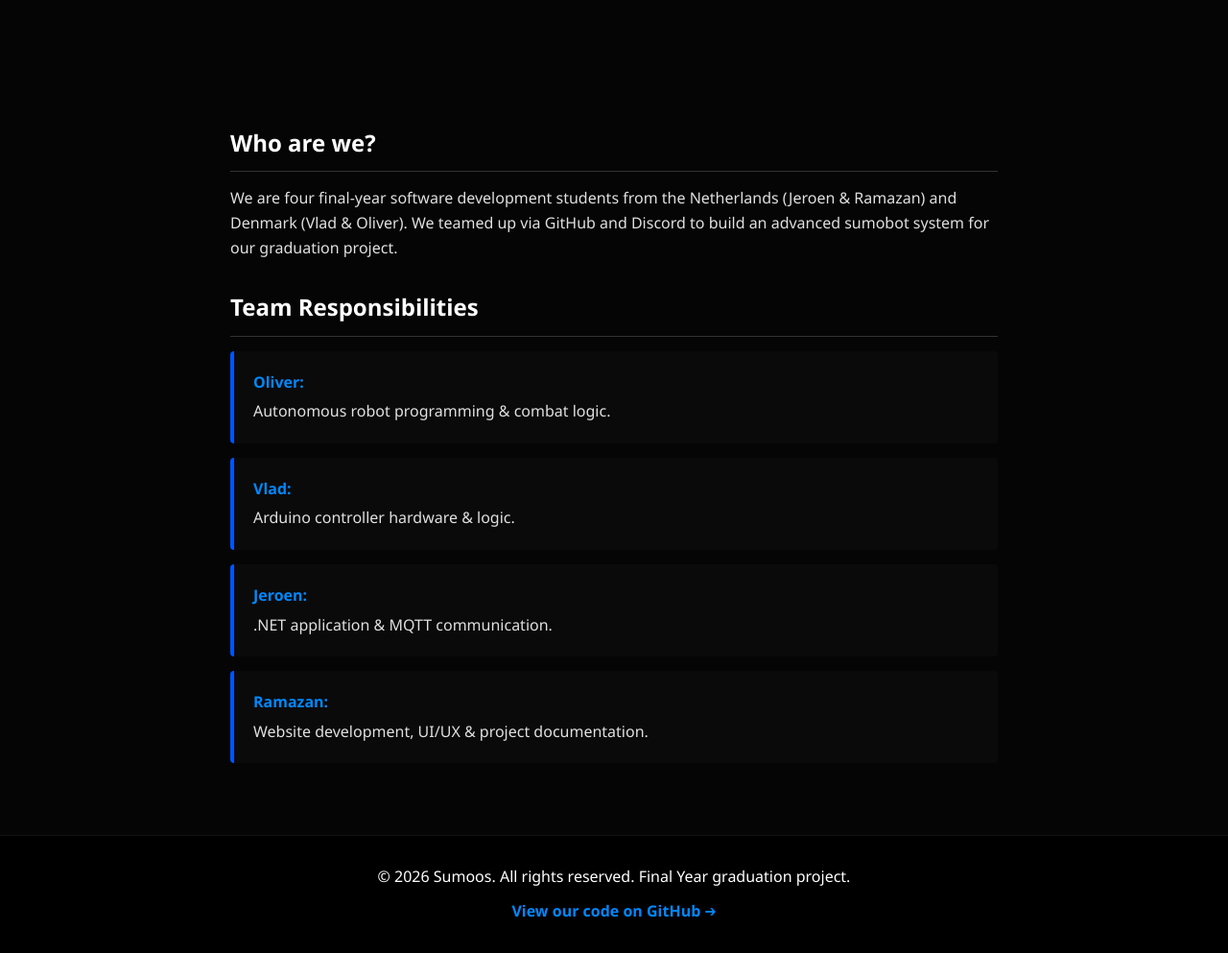
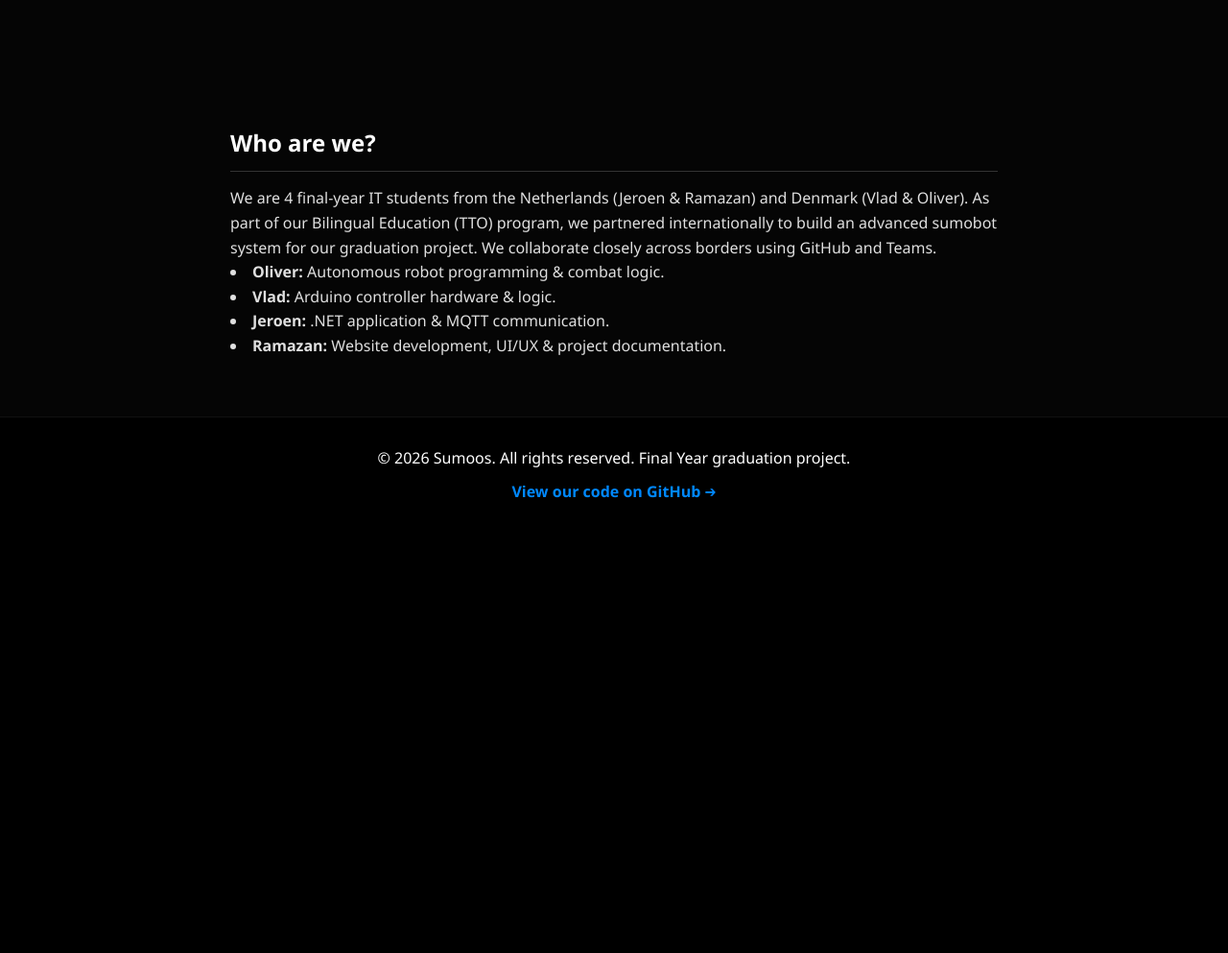
Before and after one commit to JeroenMarkusVermeulen/Sumoos, a PHP site: page /about.php in a window 1280 px wide. Shown: the part 322-1315 px from the top of the page at 96% size. After the commit the page ends 841 px from the top, so only its background shows below. Run offline with PHP 8.4, Linux system fonts and the light colour scheme.

Commit message:
Better text for some people

```diff
--- a/website/about.php
+++ b/website/about.php
@@ -8,10 +8,7 @@
 <section class="content-section about-content">
     <div class="text-block">
         <h2>Who are we?</h2>
-        <p>We are four final-year software development students from the Netherlands (Jeroen & Ramazan) and Denmark (Vlad & Oliver). We teamed up via GitHub and Discord to build an advanced sumobot system for our graduation project.</p>
-
-        <h2>Team Responsibilities</h2>
-        <ul class="feature-list">
+        <p>We are 4 final-year IT students from the Netherlands (Jeroen & Ramazan) and Denmark (Vlad & Oliver). As part of our Bilingual Education (TTO) program, we partnered internationally to build an advanced sumobot system for our graduation project. We collaborate closely across borders using GitHub and Teams.</p>
             <li><strong>Oliver:</strong> Autonomous robot programming & combat logic.</li>
             <li><strong>Vlad:</strong> Arduino controller hardware & logic.</li>
             <li><strong>Jeroen:</strong> .NET application & MQTT communication.</li>
```
